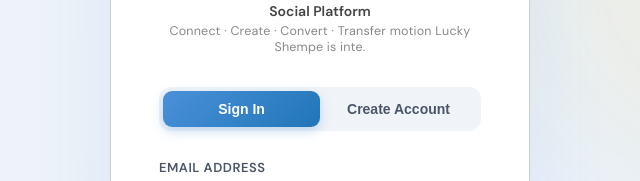
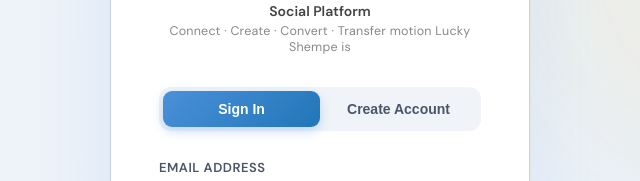
Before and after one commit to Shempe12/cogWheel, a plain HTML site: page index.html in a window 1280 px wide. Shown: the part 238-419 px from the top of the page, 320-960 px from the left. Drawn offline with Linux system fonts and the light colour scheme.

Commit message:
update index.html

```diff
--- a/index.html
+++ b/index.html
@@ -1798,7 +1798,7 @@
       <h1><span class="cog-part">cog</span><span class="wheel-part">Wheel</span></h1>
       <div class="tagline-wrap">
         <div class="tagline-main">Social Platform</div>
-        <span class="tagline-sub">Connect &middot; Create &middot; Convert &middot; Transfer motion Lucky Shempe is inte.</span>
+        <span class="tagline-sub">Connect &middot; Create &middot; Convert &middot; Transfer motion Lucky Shempe is  </span>
       </div>
     </div>
     <div class="auth-tabs">
```
